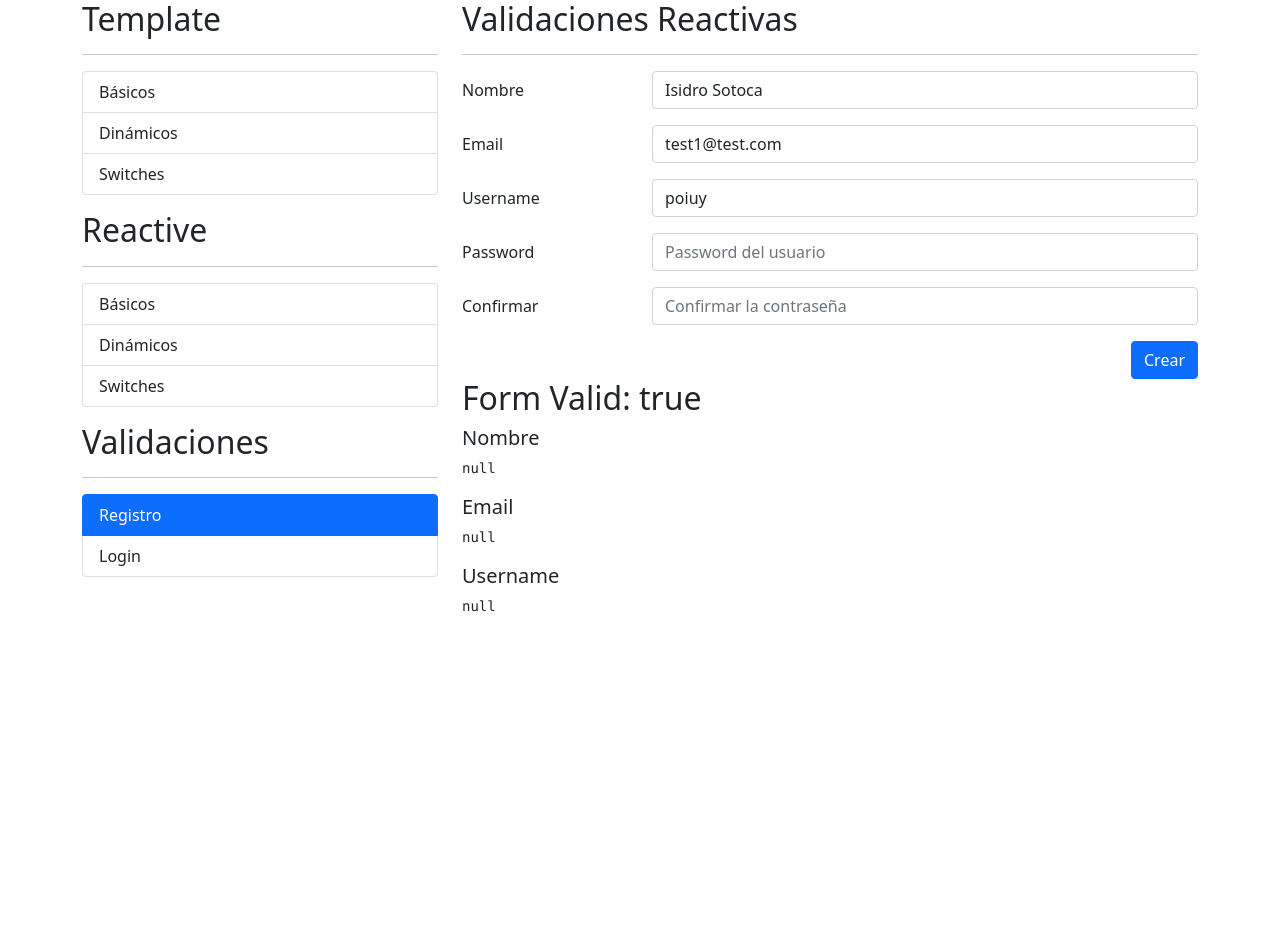
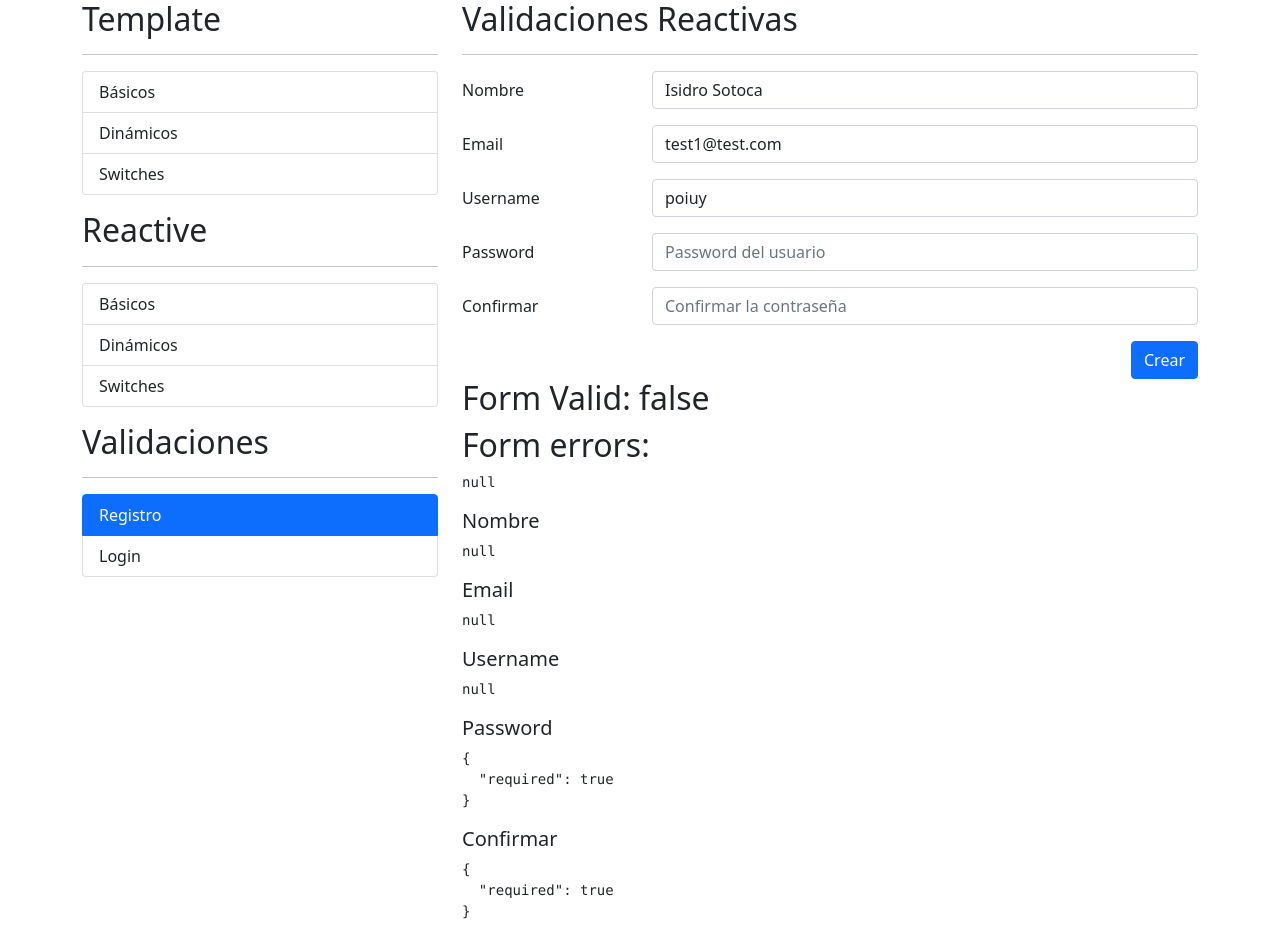
Before and after one commit to IsidroSE/formulariosApp, an Angular app: page /auth/registro in a window 1280 px wide. Before the commit the page ends 800 px from the top, so only its background shows below. Built offline with nearby package versions, Linux system fonts and the light colour scheme.

Commit message:
add same pass validation to form

```diff
--- a/src/app/auth/pages/registro/registro.component.html
+++ b/src/app/auth/pages/registro/registro.component.html
@@ -80,7 +80,15 @@
                         type="password"
                         class="form-control"
                         placeholder="Password del usuario"
+                        formControlName="password"
                     />
+
+                    <span
+                        class="form-text text-danger"
+                        *ngIf="campoNoValido('password')"
+                    >
+                        La contraseña debe de ser mayor de 6 caracteres.
+                    </span>
 
                 </div>
             </div>
@@ -93,7 +101,15 @@
                         type="password"
                         class="form-control"
                         placeholder="Confirmar la contraseña"
+                        formControlName="confirmPass"
                     />
+
+                    <span
+                        class="form-text text-danger"
+                        *ngIf="campoNoValido('password')"
+                    >
+                        Las contraseñas no deben de ser iguales.
+                    </span>
 
                 </div>
             </div>
@@ -115,6 +131,8 @@
 </div>
 
 <h2>Form Valid: {{ miFormulario.valid }}</h2>
+<h2>Form errors: </h2>
+<pre>{{ miFormulario.errors | json }}</pre>
 
 <h5>Nombre</h5>
 <pre>{{ miFormulario.controls['nombre'].errors | json }}</pre>
@@ -124,3 +142,9 @@
 
 <h5>Username</h5>
 <pre>{{ miFormulario.controls['username'].errors | json }}</pre>
+
+<h5>Password</h5>
+<pre>{{ miFormulario.controls['password'].errors | json }}</pre>
+
+<h5>Confirmar</h5>
+<pre>{{ miFormulario.controls['confirmPass'].errors | json }}</pre>
--- a/src/app/auth/pages/registro/registro.component.ts
+++ b/src/app/auth/pages/registro/registro.component.ts
@@ -15,7 +15,11 @@
   miFormulario: FormGroup = this.fb.group({
     nombre: ['', [ Validators.required, Validators.pattern(this.vs.nombreApellidoPattern) ]],
     email: ['', [ Validators.required,  Validators.pattern(emailPattern) ]],
-    username: ['', [ Validators.required, noPuedeSerStrider ]]
+    username: ['', [ Validators.required, noPuedeSerStrider ]],
+    password: ['', [ Validators.required, Validators.minLength(6) ]],
+    confirmPass: ['', [ Validators.required ]]
+  }, {
+    validators: [ this.vs.camposIguales('password', 'confirmPass') ]
   });
 
   constructor(
--- a/src/app/shared/validator/validator.service.ts
+++ b/src/app/shared/validator/validator.service.ts
@@ -1,5 +1,5 @@
 import { Injectable } from '@angular/core';
-import { FormControl, ValidationErrors } from '@angular/forms';
+import { AbstractControl, FormControl, ValidationErrors } from '@angular/forms';
 
 @Injectable({
   providedIn: 'root'
@@ -21,4 +21,23 @@
     return null; //Si el metodo devuelve null, el FormGroup lo interpretara como que no ha habido ningun error
   }
 
+  camposIguales(pass: string, confirmPass: string) {
+
+    return ( formGroup: AbstractControl): ValidationErrors | null => {
+
+      const _pass = formGroup.get(pass)?.value;
+      const _confirmPass = formGroup.get(confirmPass)?.value;
+
+      if ( _pass !== _confirmPass ) {
+        formGroup.get(_confirmPass)?.setErrors({ noIguales: true });
+        return { noIguales: true }
       }
+
+      formGroup.get(_confirmPass)?.setErrors(null);
+
+      return null;
+    }
+
+  }
+
+}
```
Lines whose indentation alone changed are shown as unchanged.
